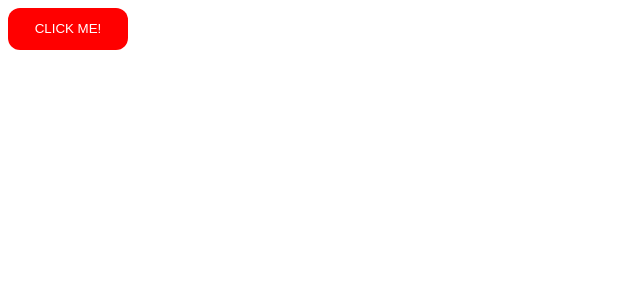
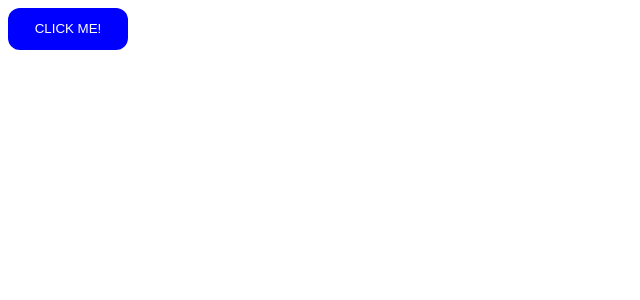
Before and after one commit to hitmaizer/btn-styledcomponents, a React (Create React App) app: page / in a window 1280 px wide. Shown: the top 300 px of the page, without its empty margins (0-640 px from the left). Built offline with nearby package versions, Linux system fonts and the light colour scheme.

Commit message:
btn rendered

```diff
--- a/src/App.js
+++ b/src/App.js
@@ -4,6 +4,6 @@ import Button from "./components/Button.styled"
 export default function App(){
 
     return (
-        <Button>click me!</Button>
+        <Button primary>click me!</Button>
     )
 }
```
